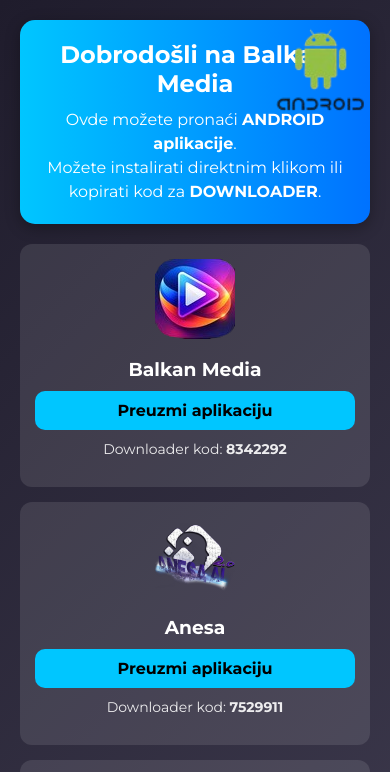
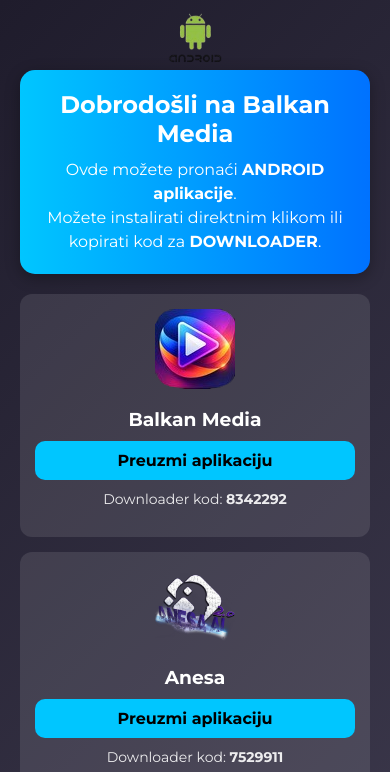
Before and after one commit to uploadvideosr-max/bio, a plain HTML site: page index.html in a window 390 px wide. Shown: the top 772 px of the page. Drawn offline with Linux system fonts and the light colour scheme.

Commit message:
Update index.html

```diff
--- a/index.html
+++ b/index.html
@@ -17,7 +17,7 @@
   justify-content:center;
   align-items:flex-start;
   min-height:100vh;
-  padding:20px;
+  padding:80px 20px 20px; /* Dodan padding-top zbog loga */
 }
 
 .container {
@@ -88,30 +88,42 @@
   color:#00c6ff;
 }
 
-/* Logo */
+/* Logo centriran i blinking */
 .logo {
   position: fixed;
-  top: 20px;
-  right: 20px; /* Za levi ugao: left: 20px; */
+  top: 10px;
+  left: 50%;
+  transform: translateX(-50%);
   width: 100px;
   height: 100px;
   z-index: 1000;
   cursor: pointer;
-  animation: blink 5s infinite; /* Treptanje loga */
+  animation: blink 1s linear infinite;
 }
 
-/* Animacija treptanja */
 @keyframes blink {
   0%, 50%, 100% { opacity: 1; }
-  25%, 75% { opacity: 0; }
+  25%, 75% { opacity: 0.2; }
+}
+
+/* Responsive za mobilne uređaje */
+@media (max-width: 600px) {
+  .logo {
+    width: 60px;
+    height: 60px;
+    top: 8px;
+  }
+  body {
+    padding-top: 70px;
+  }
 }
 </style>
 </head>
 
 <body>
 
-<!-- Vaš logo -->
-
+<!-- Centrirani Balkan Media logo -->
+<a href="https://www.balkanmedia.com" target="_blank">
   <img src="images/edfc160d-608b-42ec-b685-d1404131fbf4.png" alt="Balkan Media Logo" class="logo">
 </a>
 
@@ -263,5 +275,6 @@
 }
 </script>
 
+</div>
 </body>
 </html>
```
